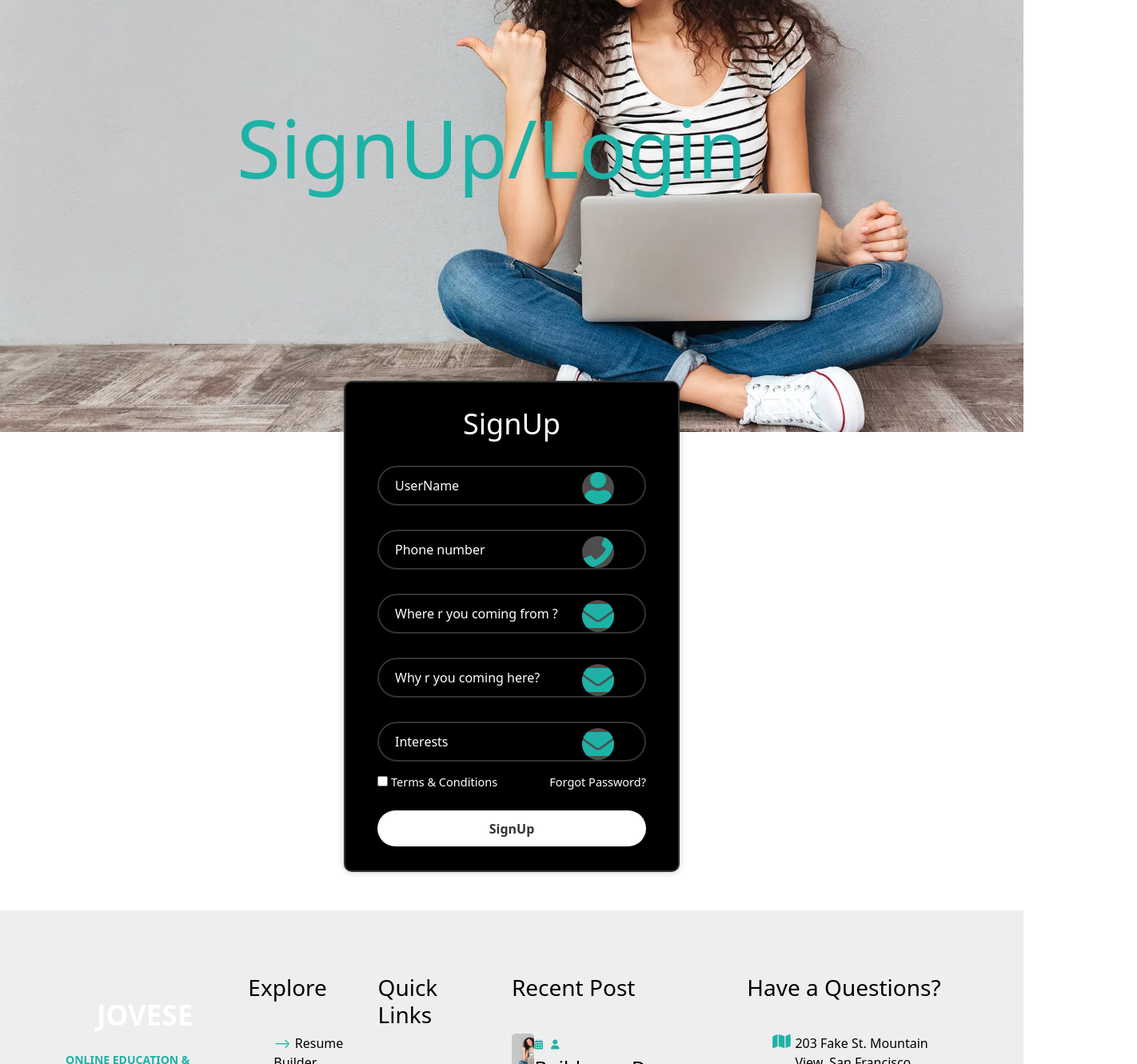
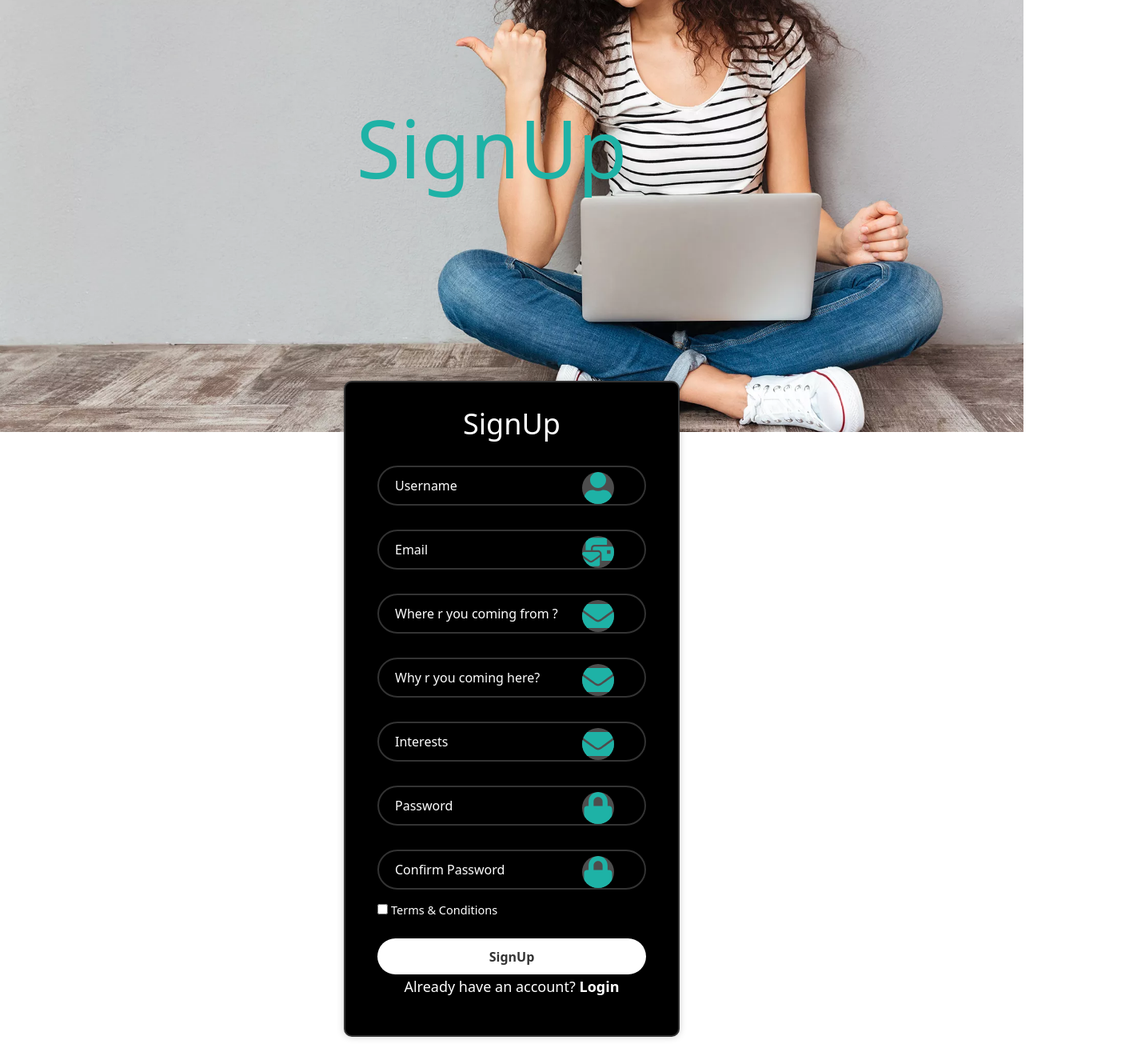
Before and after one commit to Ayushkumar242004/JOVESE, a React (Create React App) app in the folder frontend/: page /SignUp in a window 1280 px wide. Shown: the part 260-1590 px from the top of the page at 80% size, 1422 px wide, since content can reach past the window. Built offline with nearby package versions, Linux system fonts and the light colour scheme.

Commit message:
sample commit

```diff
--- a/frontend/package.json
+++ b/frontend/package.json
@@ -7,6 +7,8 @@
     "@emotion/react": "^11.11.4",
     "@emotion/styled": "^11.11.5",
     "@fortawesome/fontawesome-free": "^6.5.2",
+    "@heroicons/react": "^2.1.3",
+    "@iconify/icons-heroicons-solid": "^1.2.6",
     "@iconscout/react-unicons": "^2.0.2",
     "@material-tailwind/react": "^2.1.9",
     "@mui/icons-material": "^5.6.2",
@@ -17,6 +19,7 @@
     "@testing-library/user-event": "^13.5.0",
     "apexcharts": "^3.49.1",
     "framer-motion": "^11.2.10",
+    "heroicons-react": "^1.4.1",
     "material-icons": "^1.10.11",
     "mdb-react-ui-kit": "^8.0.0",
     "react": "^18.1.0",
--- a/frontend/src/components/LoginForm.jsx/LoginForm.jsx
+++ b/frontend/src/components/LoginForm.jsx/LoginForm.jsx
@@ -19,10 +19,6 @@ const LoginForm = () => {
             <input type="password" placeholder='Password' required />
             <FaLock className='icon' />
         </div>
-        <div className='input-box'>
-            <input type="confirm_password" placeholder='Confirm Password' required />
-            <FaLock className='icon' />
-        </div>
         <div className="remember-forgot">
             <label> <input type="checkbox" />Remember me</label>
             <a href="#">Forgot Password?</a>
@@ -31,7 +27,7 @@ const LoginForm = () => {
         <button type='submit'>Login</button>
 
         <div className="register-link">
-            <p>Don't have an account? <a href="#">Register</a></p>
+            <p>Don't have an account? <a href="/SignUp">Register</a></p>
         </div>
       </form>
     </div>
--- a/frontend/src/components/SignUp/SignUp.jsx
+++ b/frontend/src/components/SignUp/SignUp.jsx
@@ -2,26 +2,35 @@ import React from 'react'
 import './SignUp.css';
 import { FaUser } from "react-icons/fa"
 import { FaLock } from "react-icons/fa";
-import { FaPhone } from "react-icons/fa";
+import { FaMailBulk } from "react-icons/fa";
 import { FaEnvelope } from "react-icons/fa";
+// import {  } from "react-icons/fa";
+// import { Fa } from "react-icons/fa";
+
 import Back from "../common/back/Back";
 
 const SignUp = () => {
   return (
     <>
-    <Back title="SignUp/Login" style={{marginBottom:'100px'}} />
+    <Back title="SignUp" style={{marginBottom:'100px'}} />
     <div className='wrapper' style={{backgroundColor:'black'}}>
-      <form action="">
+      <form action="" autocomplete="off">
         <h1>SignUp</h1>
 
         <div className="input-box">
-            <input type="text" placeholder='UserName' required />
+            {/* <input autocomplete="false" type="password" placeholder='Confirm Password'  required /> */}
+            <input autocomplete="false" placeholder='Username' name="hidden" type="text"></input>
             <FaUser className='icon' />
         </div>
         <div className="input-box">
+            {/* <input autocomplete="false" type="password" placeholder='Confirm Password'  required /> */}
+            <input autocomplete="false" placeholder='Email' name="hidden" type="text"></input>
+            <FaMailBulk className='icon' />
+        </div>
+        {/* <div className="input-box">
             <input type="number" placeholder='Phone number' required />
             <FaPhone  className='icon' />
-        </div>
+        </div> */}
         <div className="input-box">
             <input type="text" placeholder='Where r you coming from ?' required />
             <FaEnvelope className='icon' />
@@ -34,16 +43,25 @@ const SignUp = () => {
             <input type="text" placeholder='Interests' required />
             <FaEnvelope className='icon' />
         </div>
+         <div className="input-box">
+            {/* <input autocomplete="false" type="password" placeholder='Confirm Password'  required /> */}
+            <input autocomplete="false" placeholder='Password' name="hidden" type="text"></input>
+            <FaLock  className='icon' />
+        </div>
+        <div className="input-box">
+            {/* <input autocomplete="false" type="password" placeholder='Confirm Password'  required /> */}
+            <input autocomplete="false" placeholder='Confirm Password' name="hidden" type="text"></input>
+            <FaLock  className='icon' />
+        </div>
         <div className="remember-forgot">
             <label> <input type="checkbox" />Terms & Conditions</label>
-            <a href="#">Forgot Password?</a>
         </div>
 
         <button type='submit'>SignUp</button>
 
-        {/* <div className="register-link">
-            <p>Don't have an account? <a href="#">Register</a></p>
-        </div> */}
+        <div className="register-link">
+            <p>Already have an account? <a href="/login">Login</a></p>
+        </div>
       </form>
     </div>
   </>
--- a/frontend/src/components/common/header/Header.jsx
+++ b/frontend/src/components/common/header/Header.jsx
@@ -35,7 +35,7 @@ const Header = () => {
 
               <Link to='/SignUp'>SignUp for students</Link>
 
-              <Link to='/SignUp'>SignUp students</Link>
+
             </li>
             <li>
               <Link to='/login'>Login students</Link>
```
Also changed, not shown: 2 other files (tests, documents, lock files or other folders).
